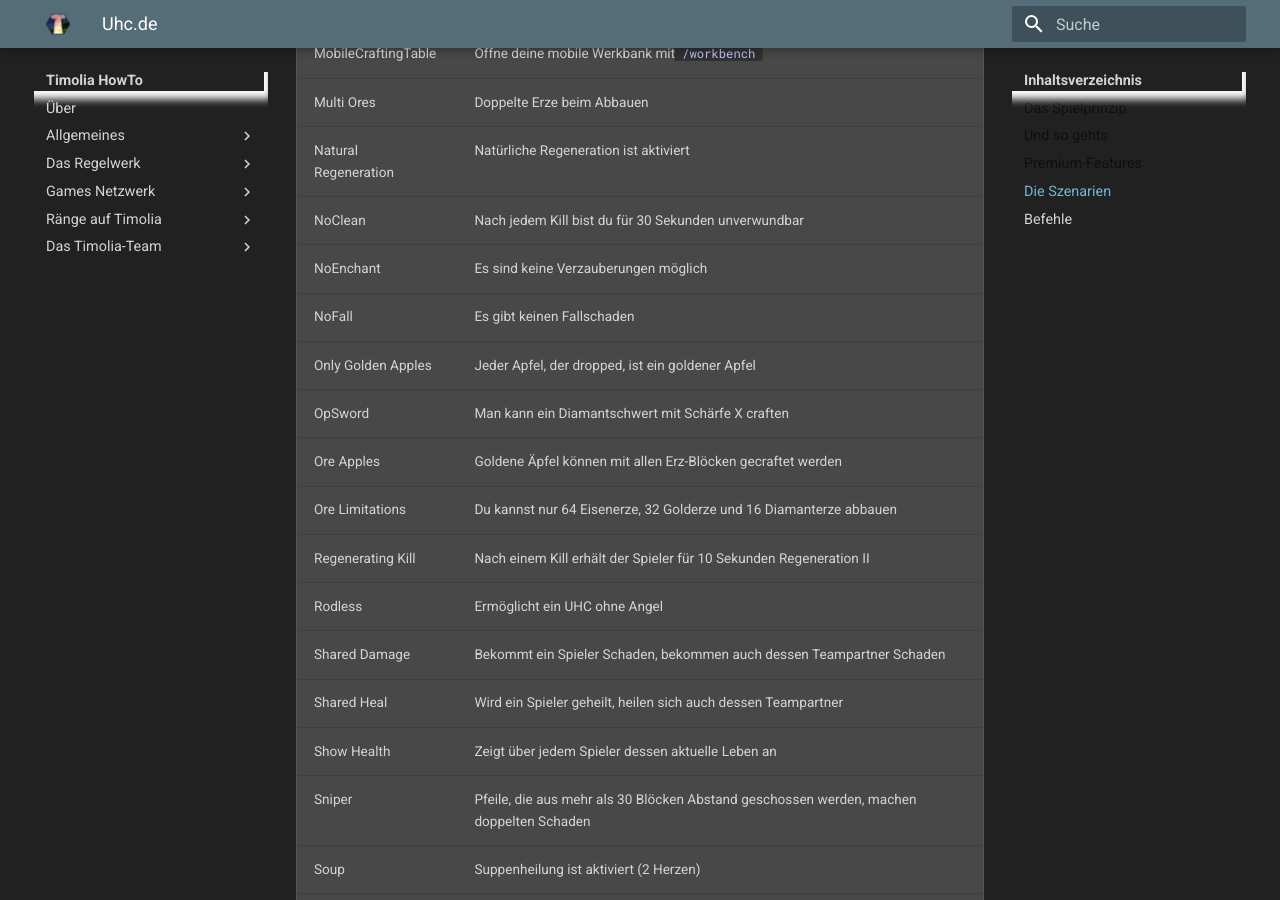
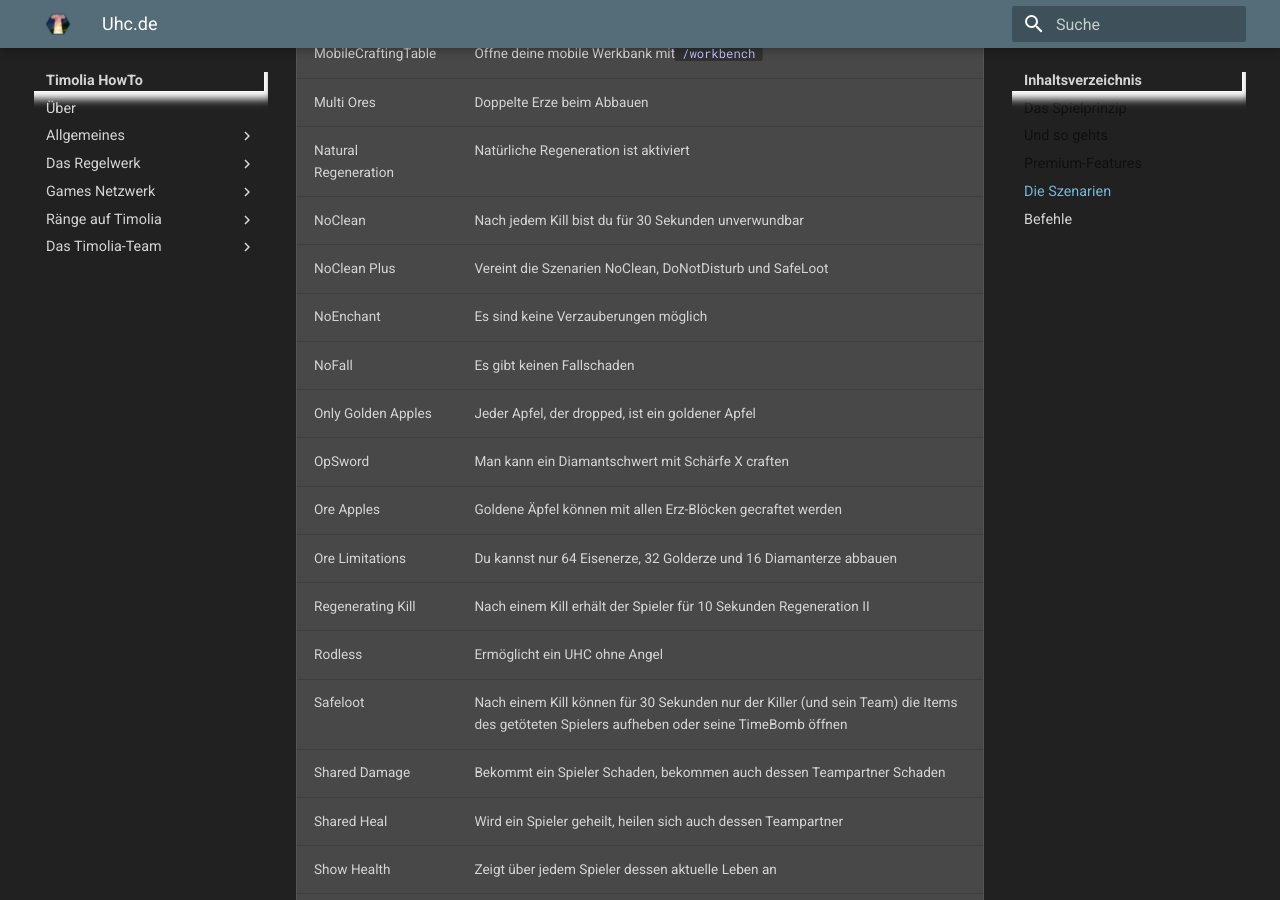
Before and after one commit to TimoliaDE/HowTo, an MkDocs documentation site: the page built from docs/games/uhc.de.md, in a window 1280 px wide and 900 px high, scrolled down 3623 px. Built offline with MkDocs 1.6.1 and Material for MkDocs 9.7.7, drawn with Linux system fonts in a browser that asks for light colours; old or Windows-style settings are respelled for this version of MkDocs.

Commit message:
add UHC scenarios NoClean Plus / Safeloot

```diff
--- a/docs/games/uhc.de.md
+++ b/docs/games/uhc.de.md
@@ -75,6 +75,7 @@ Hier findest du alle UHC-Szenarien und deren Bedeutung.
 | Multi Ores           | Doppelte Erze beim Abbauen |
 | Natural Regeneration | Natürliche Regeneration ist aktiviert |
 | NoClean              | Nach jedem Kill bist du für 30 Sekunden unverwundbar |
+| NoClean Plus         | Vereint die Szenarien NoClean, DoNotDisturb und SafeLoot |
 | NoEnchant            | Es sind keine Verzauberungen möglich |
 | NoFall               | Es gibt keinen Fallschaden |
 | Only Golden Apples   | Jeder Apfel, der dropped, ist ein goldener Apfel |
@@ -83,6 +84,7 @@ Hier findest du alle UHC-Szenarien und deren Bedeutung.
 | Ore Limitations      | Du kannst nur 64 Eisenerze, 32 Golderze und 16 Diamanterze abbauen |
 | Regenerating Kill    | Nach einem Kill erhält der Spieler für 10 Sekunden Regeneration II |
 | Rodless              | Ermöglicht ein UHC ohne Angel |
+| Safeloot             | Nach einem Kill können für 30 Sekunden nur der Killer (und sein Team) die Items des getöteten Spielers aufheben oder seine TimeBomb öffnen |
 | Shared Damage        | Bekommt ein Spieler Schaden, bekommen auch dessen Teampartner Schaden |
 | Shared Heal          | Wird ein Spieler geheilt, heilen sich auch dessen Teampartner |
 | Show Health          | Zeigt über jedem Spieler dessen aktuelle Leben an |
```
